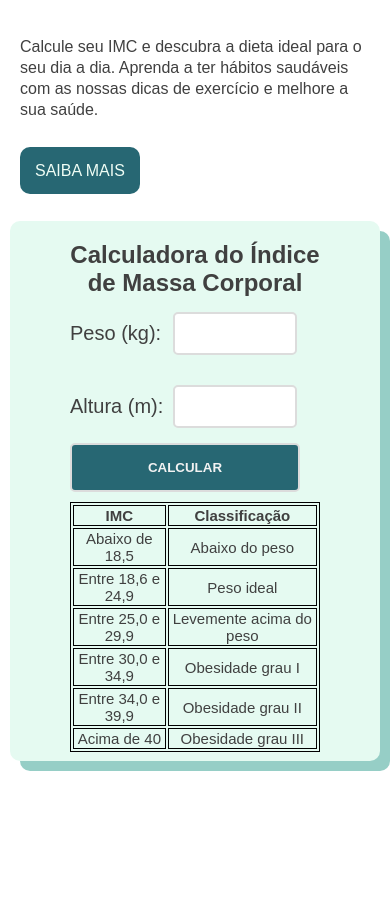
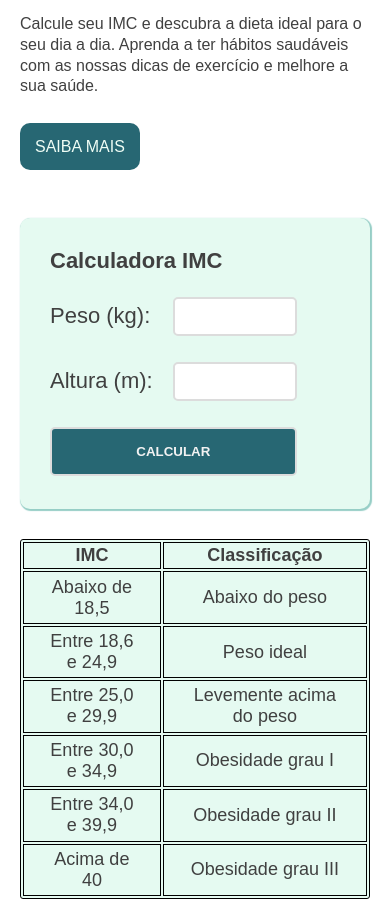
Before and after one commit to victorrgodoy/proj-web-imc, a plain HTML site: page index.html in a window 390 px wide. Shown: the part 383-1292 px from the top of the page. Before the commit the page ends 1154 px from the top, so only its background shows below. Drawn offline with Linux system fonts and the light colour scheme.

Commit message:
article 1 responsive

```diff
--- a/css/header.css
+++ b/css/header.css
@@ -3,7 +3,7 @@ nav {
   justify-content: space-between;
   align-items: center;
   padding: 20px 0px;
-  max-width: 1200px;
+  max-width: 1000px;
   margin: 0 auto;
 }
 
--- a/css/introducao.css
+++ b/css/introducao.css
@@ -1,18 +1,18 @@
 article {
   display: grid;
-  grid-template-columns: repeat(12, 1fr);
-  max-width: 1200px;
+  grid-template-columns: 1fr 1fr;
+  max-width: 1000px;
   margin: 0 auto;
-  align-items: center;
+  gap: 20px;
 }
 
 .introducao {
-  grid-column: 1 / 6;
+  grid-column: 1;
   padding: 10px 20px;
 }
 
 .introducao h1 {
-  font-size: 36px;
+  font-size: 30px;
   padding: 30px 0px;
   line-height: 1.3;
 }
@@ -35,76 +35,110 @@ article {
   transition: 0.3s;
 }
 
+.introducao-2 {
+  grid-column: span 2;
+  display: flex;
+  padding: 10px 20px;
+  gap: 50px;
+}
+
 .box-imc {
-  grid-column: 7 / 13;
   background-color: #e5faf1;
   border-radius: 10px;
-  padding: 20px 0px;
-  gap: 10px;
-  margin: 10px 10px;
-  height: 500px;
+  height: 360px;
+  width: 100%;
   display: flex;
   flex-direction: column;
-  justify-content: space-between;
-  box-shadow: 10px 10px #96cec6;
+  box-shadow: 1px 1px 1px 1px #96cec6;
 }
 
 .calculadora-imc {
-  font-size: 24px;
+  font-size: 18px;
   font-weight: bold;
-  padding: 0px 60px;
   display: grid;
   grid-template-columns: auto 1fr;
+  align-items: center;
+  padding: 30px;
+  gap: 20px;
 }
 
 .calculadora-imc p {
   grid-column: 1 / 3;
-  font-size: 24px;
   text-align: center;
+  font-size: 20px;
 }
 
 label {
   grid-column: 1;
-  padding: 25px 0px;
   font-weight: 300;
   font-size: 20px;
+  padding: 5px 0px;
 }
 
 input {
-  margin: 15px 10px;
-  padding: 10px;
+  grid-column: 2;
   border-radius: 5px;
   max-width: 100px;
   grid-column: 2;
   border: 2px solid gainsboro;
+  margin: 3px 0px;
+  padding: 10px 10px;
 }
 
 #button {
-  max-width: 230px;
-  padding: 15px 20px;
+  max-width: 100%;
+
   background-color: #276773;
   color: #f2f2f2;
-  margin: 0px 0px;
-  grid-column: 1 / 3;
+  padding: 15px 30px;
+  grid-column: span 2;
   font-weight: bold;
+  justify-self: stretch;
 }
 
 table {
-  margin: 0px 60px;
+  background-color: #e5faf1;
+  border-radius: 3px;
   text-align: center;
   border: 1px solid black;
-  font-size: 15px;
-  max-width: 100%;
+  height: 360px;
+  font-size: 18px;
+  width: 100%;
 }
 
 table th,
 td {
   border: 1px solid black;
+  padding: 0px 20px;
 }
 
-@media (max-width: 1090px) {
-  article {
+@media (max-width: 820px) {
+  .introducao {
+    grid-column: span 2;
+  }
+  .introducao-2 {
     display: flex;
     flex-direction: column;
+
+    gap: 30px;
+  }
+
+  .box-imc {
+    height: auto;
+  }
+
+  .calculadora-imc {
+    grid-template-columns: auto auto 1fr;
+    padding: 30px;
+  }
+
+  .calculadora-imc p,
+  label {
+    font-size: 22px;
+    text-align: start;
+  }
+
+  #button {
+    grid-column: span 2;
   }
 }
--- a/index.html
+++ b/index.html
@@ -29,9 +29,10 @@
           </p>
           <p><a href="#">SAIBA MAIS</a></p>
         </div>
+        <div class="introducao-2">
           <div class="box-imc">
             <div class="calculadora-imc">
-            <p>Calculadora do Índice de Massa Corporal</p>
+              <p>Calculadora IMC</p>
 
               <label for="peso">Peso (kg):</label>
               <input type="number" id="peso" name="peso" />
@@ -41,6 +42,8 @@
 
               <input type="submit" id="button" value="CALCULAR" />
             </div>
+          </div>
+
           <table>
             <tr>
               <th>IMC</th>
```
Lines whose indentation alone changed are shown as unchanged.
